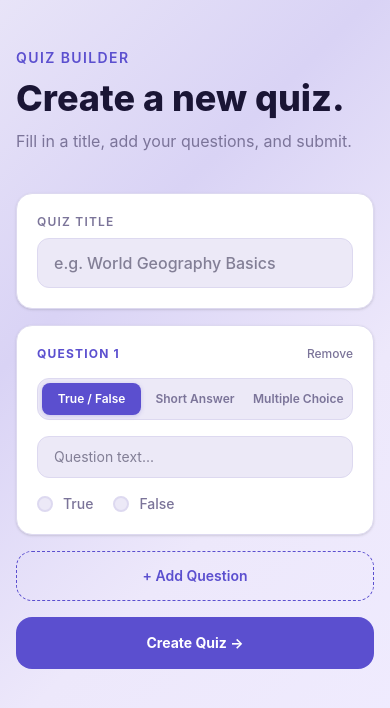
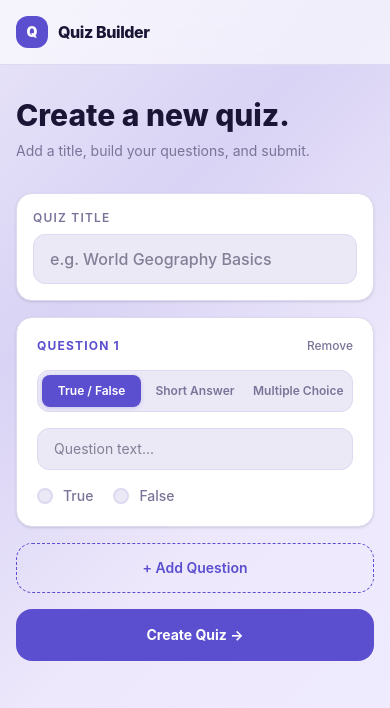
Before and after one commit to AnastasiiaDedela/quiz-builder, a Next.js app in the folder frontend/: page /create in a window 390 px wide. Shown: the top 708 px of the page. Built offline with nearby package versions, Linux system fonts and the light colour scheme; no server answers.

Commit message:
feat(frontend): add navbar with logo and mobile responsive fixes

```diff
--- a/frontend/app/create/page.tsx
+++ b/frontend/app/create/page.tsx
@@ -44,18 +44,15 @@ export default function CreateQuizPage() {
   };
 
   return (
-    <main className="min-h-screen py-12 px-4">
+    <main className="flex-1 py-8 px-4">
       <div className="mx-auto max-w-2xl">
 
-        <div className="mb-10">
-          <p className="text-sm font-semibold tracking-widest uppercase mb-2" style={{ color: 'var(--primary)' }}>
-            Quiz Builder
-          </p>
-          <h1 className="text-4xl font-extrabold leading-tight" style={{ color: 'var(--text)' }}>
+        <div className="mb-8">
+          <h1 className="text-3xl sm:text-4xl font-extrabold leading-tight" style={{ color: 'var(--text)' }}>
             Create a new quiz.
           </h1>
-          <p className="mt-2 text-base" style={{ color: 'var(--muted)' }}>
-            Fill in a title, add your questions, and submit.
+          <p className="mt-1.5 text-sm" style={{ color: 'var(--muted)' }}>
+            Add a title, build your questions, and submit.
           </p>
         </div>
 
@@ -63,7 +60,7 @@ export default function CreateQuizPage() {
           <form onSubmit={handleSubmit(onSubmit)} className="space-y-4">
 
             <div
-              className="rounded-2xl p-5 shadow-sm"
+              className="rounded-2xl p-4 sm:p-5 shadow-sm"
               style={{ background: 'var(--surface)', border: '1px solid var(--border)' }}
             >
               <label className="block text-xs font-semibold uppercase tracking-widest mb-2" style={{ color: 'var(--muted)' }}>
@@ -73,11 +70,7 @@ export default function CreateQuizPage() {
                 {...register('title')}
                 placeholder="e.g. World Geography Basics"
                 className="w-full rounded-xl px-4 py-3 text-base font-medium outline-none transition-all"
-                style={{
-                  background: 'var(--bg)',
-                  border: '1.5px solid var(--border)',
-                  color: 'var(--text)',
-                }}
+                style={{ background: 'var(--bg)', border: '1.5px solid var(--border)', color: 'var(--text)' }}
                 onFocus={e => (e.target.style.borderColor = 'var(--primary)')}
                 onBlur={e => (e.target.style.borderColor = 'var(--border)')}
               />
@@ -98,11 +91,7 @@ export default function CreateQuizPage() {
               type="button"
               onClick={() => append({ type: 'BOOLEAN', text: '', options: [] })}
               className="w-full rounded-2xl py-3.5 text-sm font-semibold transition-all"
-              style={{
-                border: '1.5px dashed var(--primary)',
-                color: 'var(--primary)',
-                background: 'transparent',
-              }}
+              style={{ border: '1.5px dashed var(--primary)', color: 'var(--primary)', background: 'transparent' }}
               onMouseEnter={e => ((e.currentTarget as HTMLButtonElement).style.background = '#5b4fcf12')}
               onMouseLeave={e => ((e.currentTarget as HTMLButtonElement).style.background = 'transparent')}
             >
--- a/frontend/app/layout.tsx
+++ b/frontend/app/layout.tsx
@@ -1,30 +1,20 @@
 import type { Metadata } from "next";
 import type React from "react";
-import { Geist, Geist_Mono } from "next/font/google";
 import "./globals.css";
-
-const geistSans = Geist({
-  variable: "--font-geist-sans",
-  subsets: ["latin"],
-});
-
-const geistMono = Geist_Mono({
-  variable: "--font-geist-mono",
-  subsets: ["latin"],
-});
+import Navbar from "@/components/Navbar";
 
 export const metadata: Metadata = {
-  title: "Create Next App",
-  description: "Generated by create next app",
+  title: "Quiz Builder",
+  description: "Create and manage quizzes",
 };
 
 export default function RootLayout({ children }: { children: React.ReactNode }) {
   return (
-    <html
-      lang="en"
-      className={`${geistSans.variable} ${geistMono.variable} h-full antialiased`}
-    >
-      <body className="min-h-full flex flex-col">{children}</body>
+    <html lang="en">
+      <body className="min-h-screen flex flex-col">
+        <Navbar />
+        {children}
+      </body>
     </html>
   );
 }
--- a/frontend/app/quizzes/[id]/page.tsx
+++ b/frontend/app/quizzes/[id]/page.tsx
@@ -14,15 +14,15 @@ const TYPE_LABELS: Record<string, string> = {
 function QuestionDisplay({ question, index }: { question: Question; index: number }) {
   return (
     <div
-      className="rounded-2xl p-5 space-y-4 shadow-sm"
+      className="rounded-2xl p-4 sm:p-5 space-y-4 shadow-sm"
       style={{ background: 'var(--surface)', border: '1px solid var(--border)' }}
     >
-      <div className="flex items-center justify-between">
+      <div className="flex items-center justify-between gap-3">
         <span className="text-xs font-bold tracking-widest uppercase" style={{ color: 'var(--primary)' }}>
           Question {index + 1}
         </span>
         <span
-          className="text-xs font-semibold px-3 py-1 rounded-full"
+          className="text-xs font-semibold px-3 py-1 rounded-full whitespace-nowrap"
           style={{ background: 'var(--bg)', color: 'var(--muted)', border: '1px solid var(--border)' }}
         >
           {TYPE_LABELS[question.type]}
@@ -84,7 +84,7 @@ export default function QuizDetailPage() {
 
   if (loading) {
     return (
-      <main className="min-h-screen py-12 px-4">
+      <main className="flex-1 py-8 px-4">
         <div className="mx-auto max-w-2xl space-y-4">
           <div className="h-10 w-48 rounded-xl animate-pulse" style={{ background: 'var(--surface)' }} />
           {[...Array(3)].map((_, i) => (
@@ -97,7 +97,7 @@ export default function QuizDetailPage() {
 
   if (notFound || !quiz) {
     return (
-      <main className="min-h-screen py-12 px-4 flex items-center justify-center">
+      <main className="flex-1 py-8 px-4 flex items-center justify-center">
         <div className="text-center">
           <p className="text-lg font-semibold mb-2" style={{ color: 'var(--text)' }}>Quiz not found</p>
           <button onClick={() => router.push('/quizzes')} className="text-sm font-medium" style={{ color: 'var(--primary)' }}>
@@ -109,22 +109,22 @@ export default function QuizDetailPage() {
   }
 
   return (
-    <main className="min-h-screen py-12 px-4">
+    <main className="flex-1 py-8 px-4">
       <div className="mx-auto max-w-2xl">
 
         <button
           onClick={() => router.push('/quizzes')}
-          className="text-sm font-semibold mb-8 flex items-center gap-1.5 transition-opacity hover:opacity-70"
+          className="text-sm font-semibold mb-6 flex items-center gap-1.5 transition-opacity hover:opacity-70"
           style={{ color: 'var(--primary)' }}
         >
-          ← Back to quizzes
+          ← Back
         </button>
 
         <div className="mb-8">
-          <p className="text-xs font-semibold tracking-widest uppercase mb-2" style={{ color: 'var(--primary)' }}>
+          <p className="text-xs font-semibold tracking-widest uppercase mb-1" style={{ color: 'var(--primary)' }}>
             {quiz.questions.length} {quiz.questions.length === 1 ? 'question' : 'questions'}
           </p>
-          <h1 className="text-4xl font-extrabold leading-tight" style={{ color: 'var(--text)' }}>
+          <h1 className="text-3xl sm:text-4xl font-extrabold leading-tight" style={{ color: 'var(--text)' }}>
             {quiz.title}
           </h1>
         </div>
--- a/frontend/app/quizzes/page.tsx
+++ b/frontend/app/quizzes/page.tsx
@@ -25,27 +25,16 @@ export default function QuizzesPage() {
   };
 
   return (
-    <main className="min-h-screen py-12 px-4">
+    <main className="flex-1 py-8 px-4">
       <div className="mx-auto max-w-2xl">
 
-        <div className="flex items-end justify-between mb-10">
-          <div>
-            <p className="text-xs font-semibold tracking-widest uppercase mb-2" style={{ color: 'var(--primary)' }}>
-              Quiz Builder
-            </p>
-            <h1 className="text-4xl font-extrabold leading-tight" style={{ color: 'var(--text)' }}>
-              Your quizzes.
-            </h1>
-          </div>
-          <Link
-            href="/create"
-            className="rounded-xl px-5 py-2.5 text-sm font-bold text-white transition-all"
-            style={{ background: 'var(--primary)' }}
-            onMouseEnter={e => ((e.currentTarget as HTMLAnchorElement).style.background = 'var(--primary-hover)')}
-            onMouseLeave={e => ((e.currentTarget as HTMLAnchorElement).style.background = 'var(--primary)')}
-          >
-            + New Quiz
-          </Link>
+        <div className="mb-8">
+          <p className="text-xs font-semibold tracking-widest uppercase mb-1" style={{ color: 'var(--primary)' }}>
+            Dashboard
+          </p>
+          <h1 className="text-3xl sm:text-4xl font-extrabold leading-tight" style={{ color: 'var(--text)' }}>
+            Your quizzes.
+          </h1>
         </div>
 
         {loading && (
@@ -62,7 +51,7 @@ export default function QuizzesPage() {
 
         {!loading && quizzes.length === 0 && (
           <div
-            className="rounded-2xl p-12 text-center"
+            className="rounded-2xl p-10 sm:p-12 text-center"
             style={{ background: 'var(--surface)', border: '1px solid var(--border)' }}
           >
             <p className="text-lg font-semibold mb-1" style={{ color: 'var(--text)' }}>No quizzes yet</p>
@@ -82,7 +71,7 @@ export default function QuizzesPage() {
             {quizzes.map((quiz) => (
               <div
                 key={quiz.id}
-                className="group flex items-center justify-between rounded-2xl px-6 py-5 shadow-sm transition-all hover:shadow-md"
+                className="group flex items-center justify-between rounded-2xl px-5 py-4 sm:px-6 sm:py-5 shadow-sm transition-all hover:shadow-md"
                 style={{ background: 'var(--surface)', border: '1px solid var(--border)' }}
               >
                 <Link href={`/quizzes/${quiz.id}`} className="flex-1 min-w-0">
@@ -97,7 +86,7 @@ export default function QuizzesPage() {
                 <button
                   onClick={() => handleDelete(quiz.id)}
                   disabled={deletingId === quiz.id}
-                  className="ml-4 rounded-xl p-2.5 text-sm transition-all opacity-0 group-hover:opacity-100 disabled:opacity-50"
+                  className="ml-4 rounded-xl p-2.5 text-sm transition-all sm:opacity-0 sm:group-hover:opacity-100 disabled:opacity-50"
                   style={{ color: 'var(--muted)', background: 'var(--bg)' }}
                   onMouseEnter={e => {
                     (e.currentTarget as HTMLButtonElement).style.color = '#ef4444';
--- /dev/null
+++ b/frontend/components/Navbar.tsx
@@ -0,0 +1,37 @@
+'use client';
+
+import Link from 'next/link';
+import { usePathname } from 'next/navigation';
+
+export default function Navbar() {
+  const pathname = usePathname();
+
+  return (
+    <nav
+      className="w-full px-4 py-4 flex items-center justify-between"
+      style={{ borderBottom: '1px solid var(--border)', background: 'rgba(255,255,255,0.6)', backdropFilter: 'blur(12px)' }}
+    >
+      <Link href="/quizzes" className="flex items-center gap-2.5">
+        <div
+          className="h-8 w-8 rounded-xl flex items-center justify-center text-white font-black text-sm"
+          style={{ background: 'var(--primary)' }}
+        >
+          Q
+        </div>
+        <span className="font-extrabold text-base tracking-tight" style={{ color: 'var(--text)' }}>
+          Quiz Builder
+        </span>
+      </Link>
+
+      {pathname !== '/create' && (
+        <Link
+          href="/create"
+          className="rounded-xl px-4 py-2 text-sm font-bold text-white transition-all"
+          style={{ background: 'var(--primary)' }}
+        >
+          + New Quiz
+        </Link>
+      )}
+    </nav>
+  );
+}
--- a/frontend/components/QuestionTypeSelector.tsx
+++ b/frontend/components/QuestionTypeSelector.tsx
@@ -19,7 +19,7 @@ export default function QuestionTypeSelector({ index }: Props) {
 
   return (
     <div
-      className="flex rounded-xl p-1 gap-1"
+      className="flex flex-wrap rounded-xl p-1 gap-1"
       style={{ background: 'var(--bg)', border: '1.5px solid var(--border)' }}
     >
       {TYPES.map((t) => {
```
